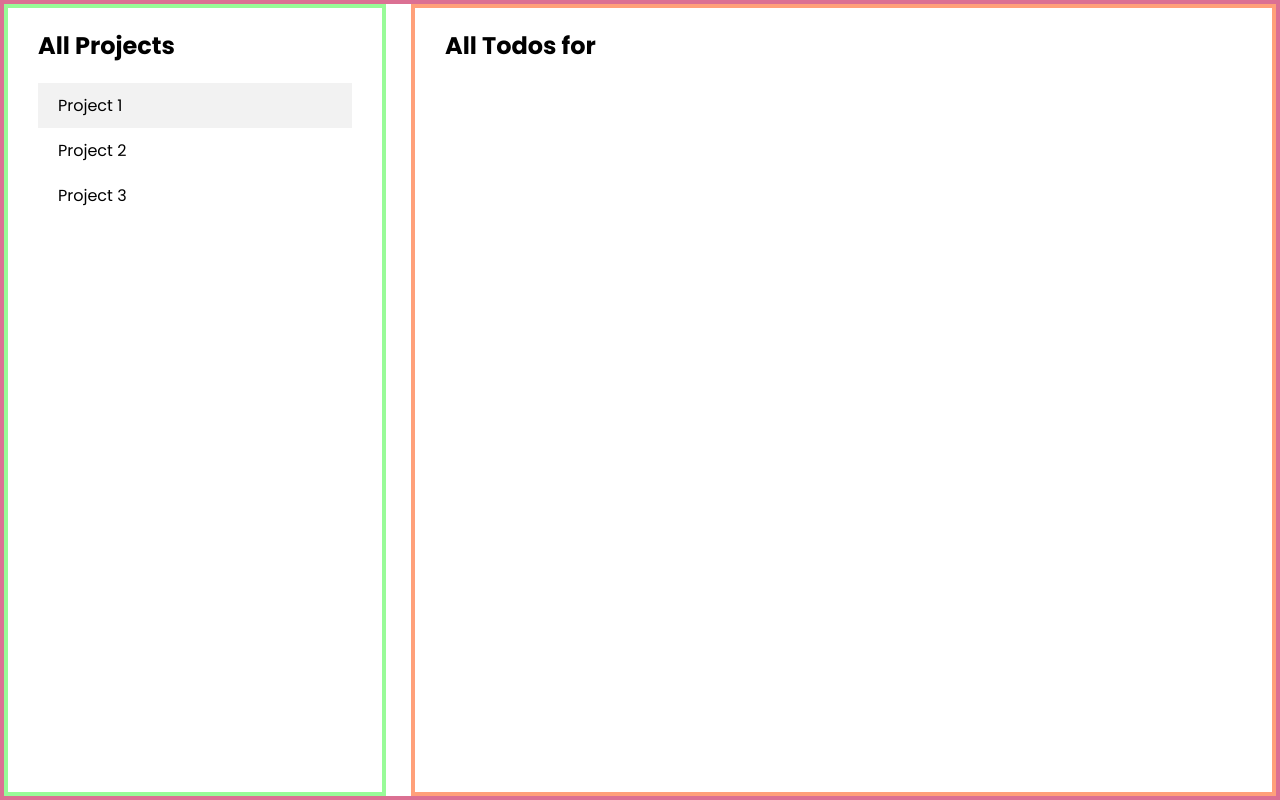
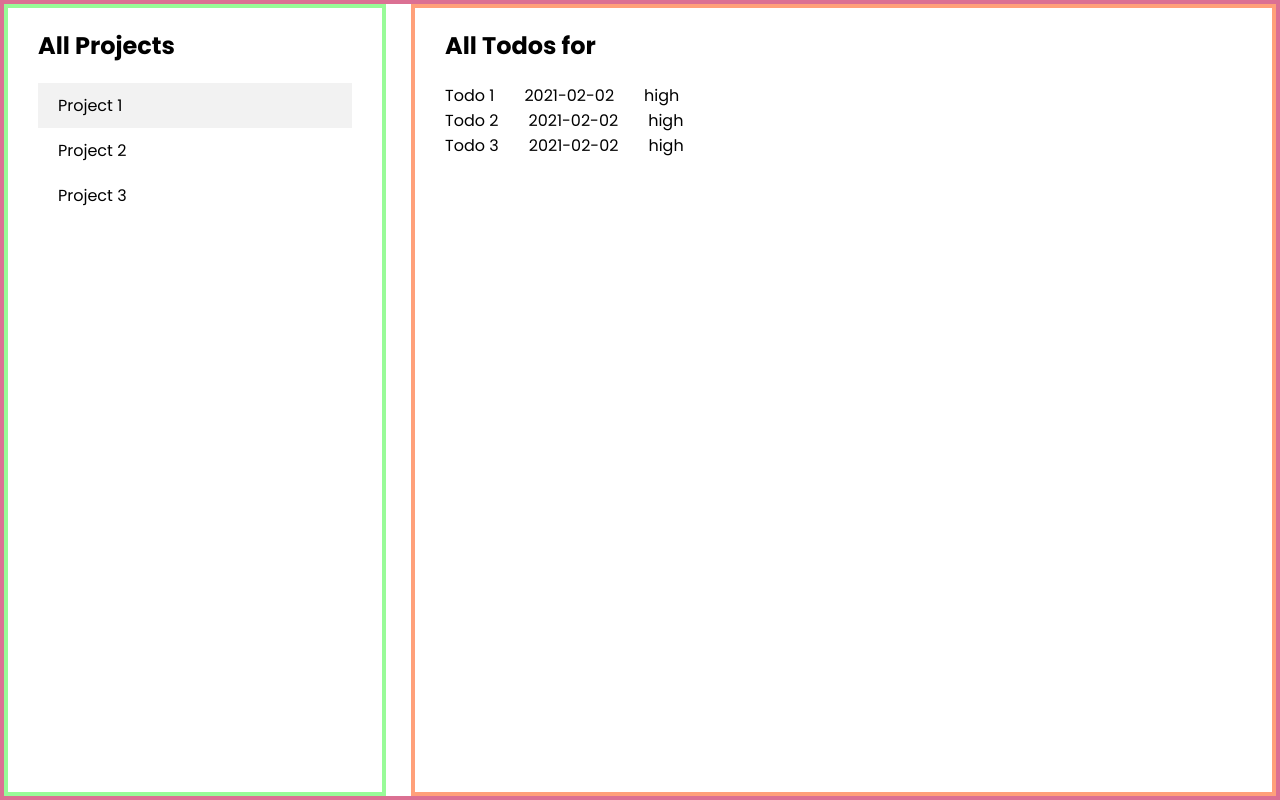
Before and after one commit to amita-roy/Task-Todo, a website built with webpack: page dist/index.html in a window 1280 px wide. Built offline with nearby package versions, Linux system fonts and the light colour scheme.

Commit message:
Render todos for default project

```diff
--- a/src/assets/style.css
+++ b/src/assets/style.css
@@ -78,3 +78,12 @@ body {
 .active {
   background-color: rgba(211, 211, 211, 0.3);
 }
+
+.todo {
+  display: flex;
+  cursor: pointer;
+}
+
+.todo p {
+  margin-right: 30px;
+}
--- a/src/components/app.js
+++ b/src/components/app.js
@@ -3,17 +3,21 @@ import Project from './project';
 class App {
   constructor() {
     // dummy data
+    const description = 'Add the description of your todo';
+    const priority = 'high';
+    const dueDate = '2021-02-02';
+
     const p1 = new Project('Project 1');
-    p1.addTodo('Todo 1');
-    p1.addTodo('Todo 2');
-    p1.addTodo('Todo 3');
+    p1.addTodo('Todo 1', description, priority, dueDate);
+    p1.addTodo('Todo 2', description, priority, dueDate);
+    p1.addTodo('Todo 3', description, priority, dueDate);
 
     const p2 = new Project('Project 2');
-    p2.addTodo('Todo 4');
-    p2.addTodo('Todo 5');
+    p2.addTodo('Todo 4', description, priority, dueDate);
+    p2.addTodo('Todo 5', description, priority, dueDate);
 
     const p3 = new Project('Project 3');
-    p3.addTodo('Todo 6');
+    p3.addTodo('Todo 6', description, priority, dueDate);
 
     this.projects = [p1, p2, p3];
     this.activeProjectIndex = 0;
--- a/src/components/project.js
+++ b/src/components/project.js
@@ -14,8 +14,8 @@ class Project {
     return this.todos;
   }
 
-  addTodo(title) {
-    this.todos.push(new Todo(title));
+  addTodo(title, description, priority, dueDate) {
+    this.todos.push(new Todo(title, description, priority, dueDate));
   }
 
   setActive() {
--- a/src/components/todo.js
+++ b/src/components/todo.js
@@ -7,7 +7,11 @@ class Todo {
   }
 
   getInfo() {
-    return [this.name, this.priority, this.dueDate];
+    return {
+      title: this.title,
+      priority: this.priority,
+      dueDate: this.dueDate,
+    };
   }
 }
 
--- a/src/index.js
+++ b/src/index.js
@@ -21,9 +21,28 @@ const renderProjects = (projects, activeProjectIndex) => {
   $(`.project[data-id=${activeProjectIndex}]`).addClass('active');
 };
 
+const renderTodos = (activeProject) => {
+  const todoContainer = $('#todos');
+
+  todoContainer.empty();
+  activeProject.getTodos().forEach((todo, index) => {
+    const { title, priority, dueDate } = todo.getInfo();
+    todoContainer.append(
+      `<li class="todo" data-id=${index}>
+      <p>${title}</p>
+      <p>${priority}</p>
+      <p>${dueDate}</p>
+      </li>`
+    );
+  });
+
+  $('#activeProject').text(activeProject.getName());
+};
+
 const main = () => {
   const app = new App();
   renderProjects(app.getAllProjects(), app.getActiveProjectIndex());
+  renderTodos(app.getActiveProject());
 };
 
 $(main);
```
